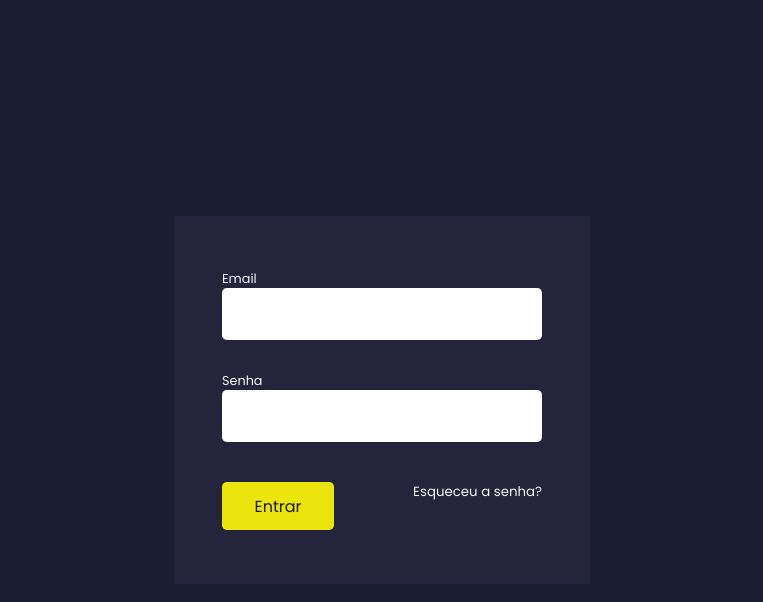
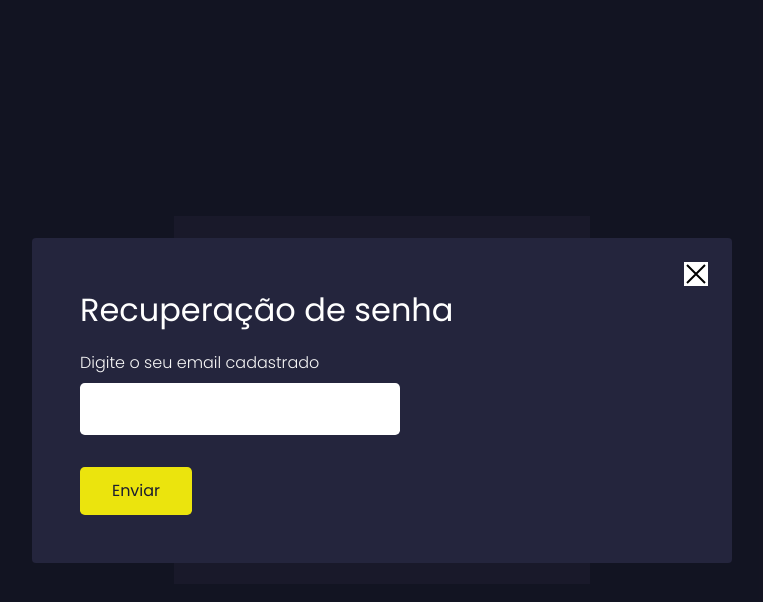
Before and after one commit to yago-marques/StudyHub, a React (Create React App) app: page /login in a window 1280 px wide. Both pictures are taken after a click on the button "Esqueceu a senha?". Shown: the top 602 px of the page, without its empty margins (258-1021 px from the left). Built offline with nearby package versions, Linux system fonts and the light colour scheme.

Commit message:
login crud with firebase

```diff
--- a/package.json
+++ b/package.json
@@ -10,10 +10,13 @@
     "@types/node": "^16.7.13",
     "@types/react": "^17.0.20",
     "@types/react-dom": "^17.0.9",
+    "@types/react-modal": "^3.13.1",
     "@types/styled-components": "^5.1.24",
     "firebase": "^9.8.1",
     "react": "^17.0.2",
     "react-dom": "^17.0.2",
+    "react-icons": "^4.3.1",
+    "react-modal": "^3.15.1",
     "react-router-dom": "^6.2.2",
     "react-scripts": "5.0.0",
     "styled-components": "^5.3.5",
--- /dev/null
+++ b/src/components/SendEmailModal/index.tsx
@@ -0,0 +1,58 @@
+import { useState } from "react"
+import Modal from "react-modal"
+import { GrClose as CloseIcon } from "react-icons/gr"
+import { Container } from "./style"
+import { ResetPassword } from "../../firebase/userAuth"
+
+interface SendEmailModalProps {
+  showSendEmailModal: boolean
+  onRequestClose: () => void
+}
+
+export function SendEmailModal({
+  showSendEmailModal, onRequestClose
+}: SendEmailModalProps) {
+
+  const [email, setEmail] = useState("")
+  const [loading, setLoading] = useState(false)
+
+  return (
+    <Modal
+      isOpen={showSendEmailModal}
+      onRequestClose={onRequestClose}
+      overlayClassName="react-modal-overlay"
+      className="react-modal-content"
+      ariaHideApp={false}
+    >
+      <Container>
+        <CloseIcon
+          className="closeModalIcon"
+          onClick={onRequestClose}
+        />
+        <form>
+          <h1>Recuperação de senha</h1>
+          <p>
+            Digite o seu email cadastrado
+          </p>
+          <input
+            type="email"
+            onChange={event => {
+              setEmail(event.target.value)
+            }}
+          />
+          <button
+            onClick={(e) => {
+              e.preventDefault()
+              setLoading(true)
+              ResetPassword({email, setLoading})
+            }}
+          >
+            {!loading ? "Enviar" : <div className="loader"></div>}
+          </button>
+        </form>
+
+      </Container>
+    </Modal>
+  )
+
+}
--- /dev/null
+++ b/src/components/SendEmailModal/style.ts
@@ -0,0 +1,70 @@
+import styled from "styled-components"
+
+export const Container = styled.section`
+  .closeModalIcon {
+    position: absolute;
+    right: 1.5rem;
+    top: 1.5rem;
+    color: red;
+    font-size: 1.5rem;
+    cursor: pointer;
+    background-color: white;
+  }
+
+  form {
+    h1 {
+      color: var(--text-title);
+      font-size: 2rem;
+      font-weight: 400;
+      margin-bottom: 1rem;
+    }
+    p {
+      color: var(--text-body);
+      font-size: 1rem;
+      font-weight: 300;
+      margin-bottom: 0.5rem;
+    }
+    input {
+      border: none;
+      background: white;
+      padding: 1rem;
+      width: 20rem;
+      border-radius: 0.3rem;
+    }
+
+    button {
+      display: flex;
+      justify-content: center;
+      align-items: center;
+      border: none;
+      background: var(--yellow);
+      height: 3rem;
+      width: 7rem;
+      font-size: 1rem;
+      color: var(--bg-color);
+      border-radius: 0.3rem;
+      transition-duration: 0.3s;
+      margin-top: 2rem;
+      &:hover {
+        filter: brightness(0.8);
+      }
+    }
+
+    .loader {
+      height: 1rem;
+      width: 1rem;
+      border: 2px solid transparent;
+      border-bottom-color: var(--bg-color);
+      border-radius: 50%;
+      animation: rotateLoaderLogin 0.5s linear infinite;
+    }
+    @keyframes rotateLoaderLogin {
+      from {
+        transform: rotate(0deg);
+      }
+      to {
+        transform: rotate(360deg);
+      }
+    }
+  }
+`
--- a/src/firebase/userAuth.ts
+++ b/src/firebase/userAuth.ts
@@ -28,6 +28,7 @@ interface VerifyUserUidProps {
 
 interface ResetPasswordProps {
   email: string
+  setLoading: (state: boolean) => void
 }
 
 const app = initializeApp(firebaseConfig);
@@ -78,12 +79,14 @@ export async function verifyUserUid({setLogged, setLoading}: VerifyUserUidProps)
   })
 }
 
-export function ResetPassword({email}: ResetPasswordProps) {
+export function ResetPassword({email, setLoading}: ResetPasswordProps) {
   sendPasswordResetEmail(auth, email)
   .then(() => {
     console.log("ok")
+    setLoading(false)
   })
   .catch((error) => {
     console.log(error)
+    setLoading(false)
   });
 }
--- a/src/pages/SignIn/index.tsx
+++ b/src/pages/SignIn/index.tsx
@@ -2,6 +2,7 @@ import { useState } from "react"
 import { Container } from "./style"
 import { useNavigate } from "react-router-dom"
 import { UserSignIn } from "../../firebase/userAuth"
+import { SendEmailModal } from "../../components/SendEmailModal"
 
 export function SignIn() {
   const [email, setEmail] = useState("")
@@ -15,6 +16,12 @@ export function SignIn() {
 
   return (
     <Container>
+      <SendEmailModal
+        showSendEmailModal={forgotPass}
+        onRequestClose={() => {
+          setForgotPass(false)
+        }}
+      />
       <section>
         <form>
           <div>
--- a/src/theme/GlobalStyle.ts
+++ b/src/theme/GlobalStyle.ts
@@ -36,6 +36,27 @@ export const GlobalStyle = createGlobalStyle`
   button, select{
     cursor: pointer;
   }
+
+  .react-modal-overlay{
+    background: rgba(0,0,0,.3);
+    position: fixed;
+    top: 0;
+    bottom: 0;
+    right: 0;
+    left: 0;
+    display: flex;
+    align-items: center;
+    justify-content: center;
+  }
+  .react-modal-content{
+    width: 100%;
+    max-width: 700px;
+    background: var(--shape);
+    padding: 3rem;
+    position: relative;
+    border-radius: 0.25rem;
+    overflow: auto;
+  }
   [disabled]{
     cursor: not-allowed;
   }
```
Also changed, not shown: 1 other file (tests, documents, lock files or other folders).
